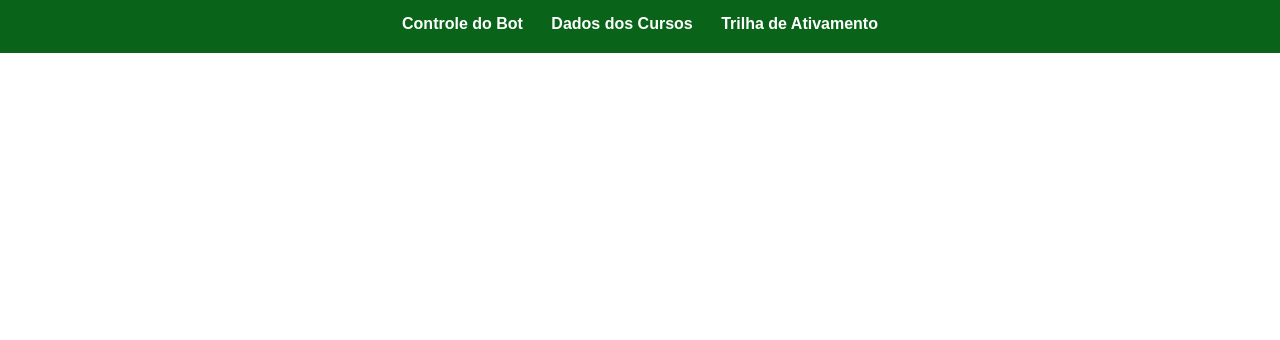
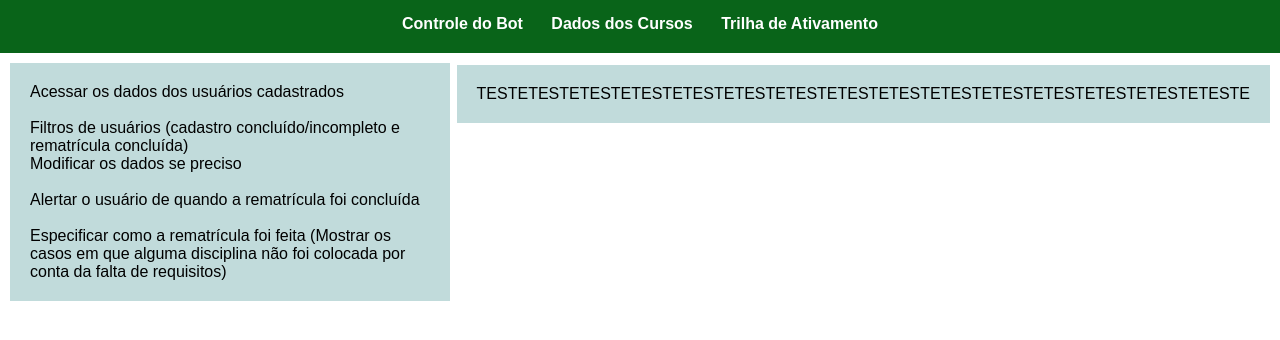
Before and after one commit to JoseWillians/ChatBotAdmin, a plain HTML site: page dados-dos-usuarios.html in a window 1280 px wide. Shown: the part 60-400 px from the top of the page. Drawn offline with Linux system fonts and the light colour scheme.

Commit message:
CSS changes

```diff
--- a/CSS/botcss.css
+++ b/CSS/botcss.css
@@ -41,14 +41,36 @@ a:link {
     text-decoration: none;
   }
 
-  a:visited {
+a:visited {
     text-decoration: none;
   }
 
-  a:hover {
+a:hover {
     text-decoration: underline;
   }
 
-  a:active {
+a:active {
     text-decoration: underline;
   }
+
+/*Formatação do conteudo*/
+#barra-lateral {
+    background-color: #c1dbdb;
+    border: 5px;
+    padding: 20px;
+    margin: 10px;
+    height: auto;
+    width: 400px;
+
+}
+#conteudo {
+  background-color: #c1dbdb;
+  border: 10px;
+  padding: 20px;
+  margin: 10px;
+  height: auto;
+  width: auto;
+  position: absolute;
+  top: 115px;
+  right: 0px;
+}
--- a/dados-dos-usuarios.html
+++ b/dados-dos-usuarios.html
@@ -17,6 +17,17 @@
             <a href="trilha-de-ativamento.html">Trilha de Ativamento</a>
         </div>
     </div>
+    <div id="barra-lateral">
+        <link>Acessar os dados dos usuários cadastrados</p><br>
+        <p>Filtros de usuários (cadastro concluído/incompleto e rematrícula concluída)</p>
+        <p>Modificar os dados se preciso</p><br>
+        <p>Alertar o usuário de quando a rematrícula foi concluída</p><br>
+        <p>Especificar como a rematrícula foi feita (Mostrar os casos em que
+            alguma disciplina não foi colocada por conta da falta de requisitos)</p>
+    </div>
+    <div id="conteudo">
+        <p>TESTETESTETESTETESTETESTETESTETESTETESTETESTETESTETESTETESTETESTETESTETESTE</p>
+    </div>
     <h1></h1>
     <p></p>
 
```
Also changed, not shown: dados-dos-cursos.html (+3 -0 lines).
